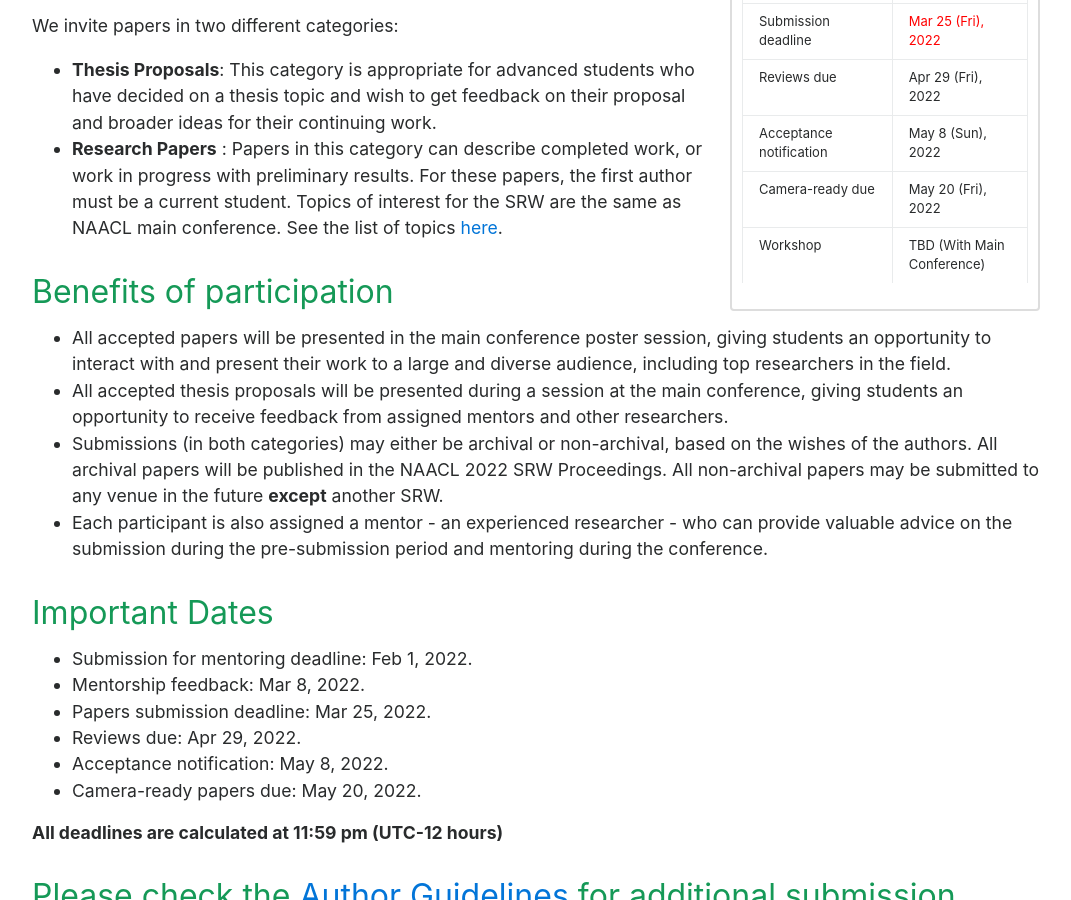
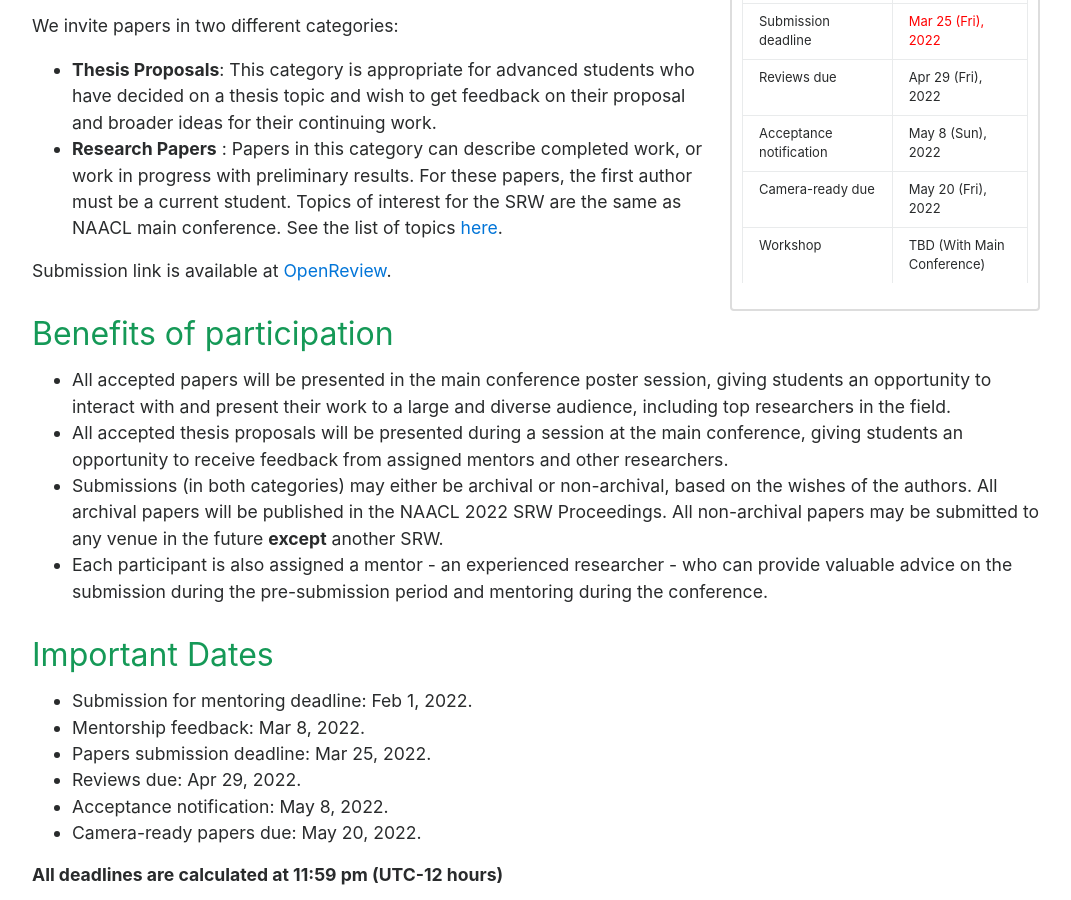
Before and after one commit to naacl2022-srw/naacl2022-srw.github.io, a Jekyll site: the page built from cfp.md, in a window 1280 px wide and 900 px high, scrolled down 742 px. Shown: the whole window, without its empty margins (104-1175 px from the left). Built offline with Jekyll 4.4.1, drawn with Linux system fonts in a browser that asks for light colours.

Commit message:
Update cfp.md

```diff
--- a/cfp.md
+++ b/cfp.md
@@ -14,6 +14,8 @@ We invite papers in two different categories:
 - __Thesis Proposals__: This category is appropriate for advanced students who have decided on a thesis topic and wish to get feedback on their proposal and broader ideas for their continuing work.
 - __Research Papers__ : Papers in this category can describe completed work, or work in progress with preliminary results. For these papers, the first author must be a current student.
 Topics of interest for the SRW are the same as NAACL main conference. See the list of topics [here](https://2021.naacl.org/calls/papers/).
+
+Submission link is available at [OpenReview](https://openreview.net/group?id=aclweb.org/NAACL/2022/Workshop/Student_Research&referrer=%5BHomepage%5D(%2F)).
 
 ## Benefits of participation
 
```
